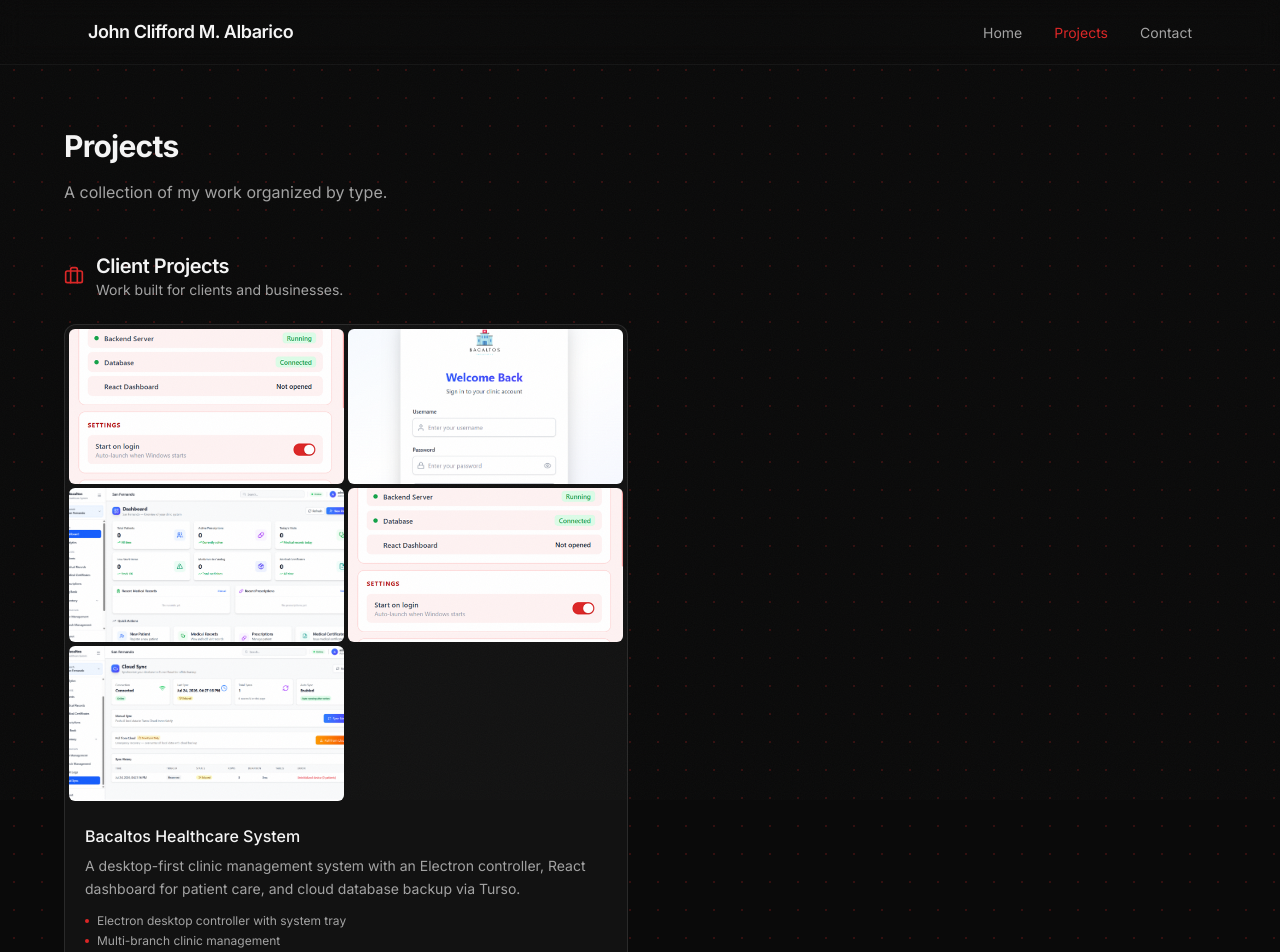
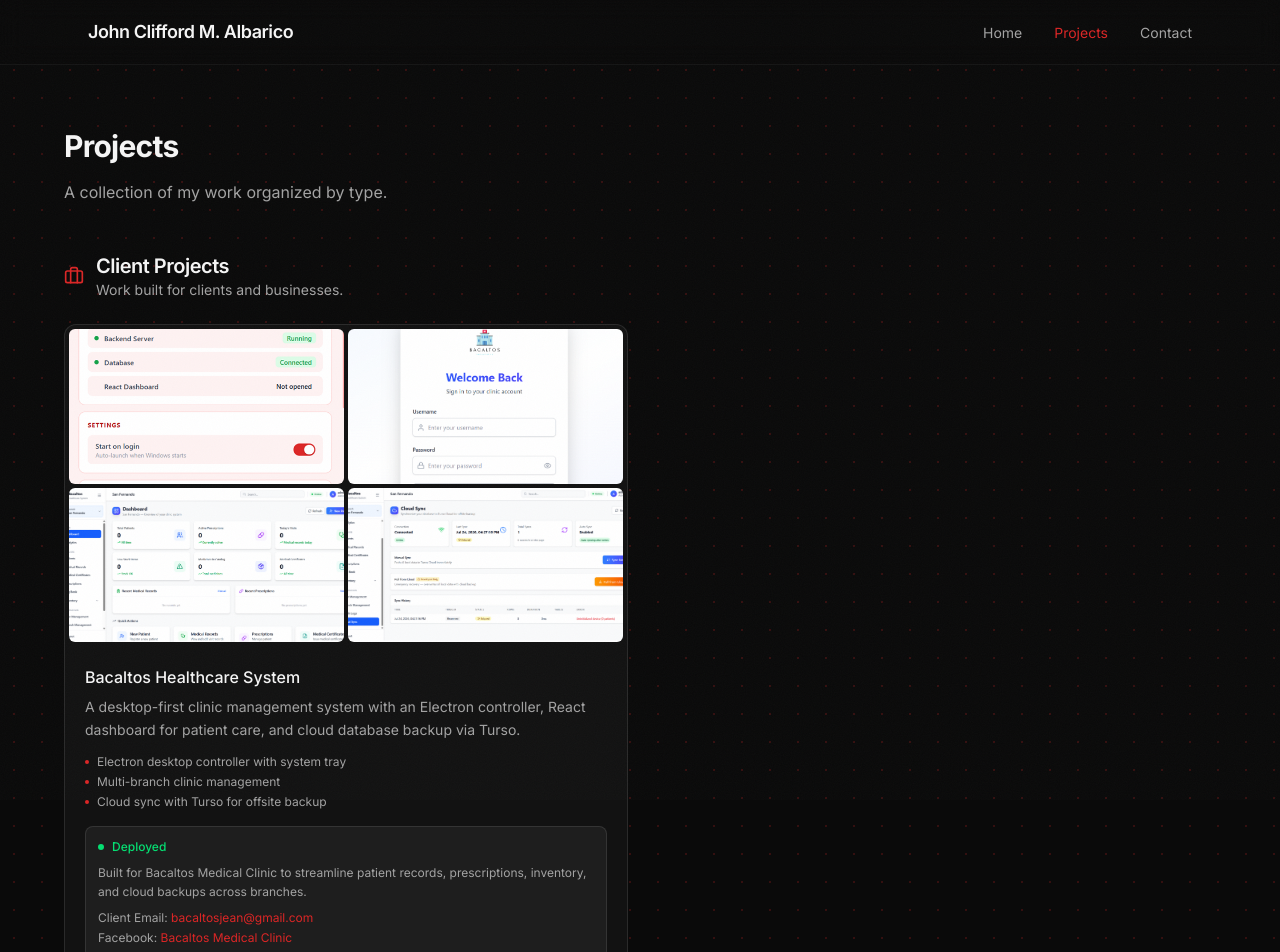
Before and after one commit to JohnCliffordAlbarico/Portfolio-V2, a React (Vite) app in the folder frontend/: page /projects in a window 1280 px wide. Shown: the top 952 px of the page. Built offline with nearby package versions, Linux system fonts and the light colour scheme.

Commit message:
Updated Project

```diff
--- a/frontend/src/components/projects/bacaltoshealthcaresystem/BacaltosHealthcareSystem.jsx
+++ b/frontend/src/components/projects/bacaltoshealthcaresystem/BacaltosHealthcareSystem.jsx
@@ -20,12 +20,6 @@
     title: 'Dashboard',
     description:
       'Main dashboard with patient stats, prescriptions, medical records, inventory, and quick actions for daily clinic operations.',
-  },
-  {
-    src: '/bacaltosproject/consoleui.png',
-    title: 'Desktop Controller',
-    description:
-      'Electron-based system tray application for managing backend services. Displays real-time server and database status with auto-launch settings.',
   },
   {
     src: '/bacaltosproject/Cloudsync.png',
@@ -86,6 +80,36 @@
             </li>
           </ul>
 
+          <div className="mt-4 rounded-lg border border-white/10 bg-white/5 p-3">
+            <div className="flex items-center gap-2 text-xs font-medium text-green-400">
+              <span className="size-1.5 shrink-0 rounded-full bg-green-400" />
+              Deployed
+            </div>
+            <p className="mt-2 text-xs text-muted leading-relaxed">
+              Built for Bacaltos Medical Clinic to streamline patient records, prescriptions,
+              inventory, and cloud backups across branches.
+            </p>
+            <div className="mt-2 space-y-1 text-xs text-muted">
+              <p>
+                Client Email:{' '}
+                <a href="mailto:bacaltosjean@gmail.com" className="text-primary hover:underline">
+                  bacaltosjean@gmail.com
+                </a>
+              </p>
+              <p>
+                Facebook:{' '}
+                <a
+                  href="https://www.facebook.com/bacaltosmc"
+                  target="_blank"
+                  rel="noopener noreferrer"
+                  className="text-primary hover:underline"
+                >
+                  Bacaltos Medical Clinic
+                </a>
+              </p>
+            </div>
+          </div>
+
           <div className="mt-3 flex flex-wrap gap-1.5">
             {['React', 'Express', 'Electron', 'SQLite', 'Turso', 'Cloudflare R2'].map((t) => (
               <span key={t} className="rounded-md bg-white/5 px-2 py-0.5 text-xs text-muted">
```
